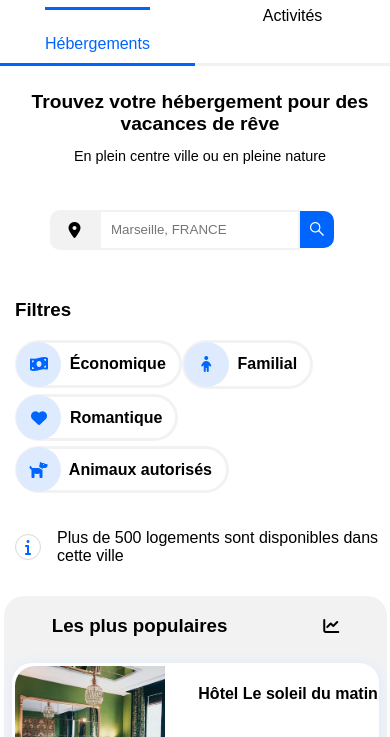
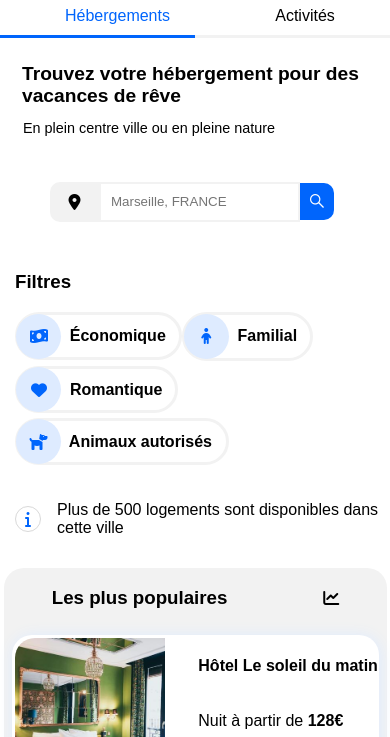
Before and after one commit to ZoeGauthier/GauthierZoe_2_31032021, a plain HTML site: page index.html in a window 390 px wide. In both pictures the pointer is over the link "Hébergements". Shown: the part 84-821 px from the top of the page. Drawn offline with Linux system fonts and the light colour scheme; a web font is replaced by a local one.

Commit message:
Optimisation versions mobile et tablette

```diff
--- a/Style.css
+++ b/Style.css
@@ -180,7 +180,7 @@ body
     color:#0065FC;
     text-decoration: none;
     border-top: solid 3px #0065FC;
-    padding-top: 25px;
+    padding-top: none;
 }
 .nav3
 {
@@ -621,33 +621,55 @@ body
     }
     .nav1
     {
-        border-top: none;
         padding-top: 0em;
         margin-bottom: 10px;
-        color: #0065FC;
+        margin-left: 40px;
+        border-top: none;
     }
     .nav2
     {
         padding-top: 0em;
+        margin-left: 25px;
     }
     .nav3
     {
         margin-right: 20px;
         padding-top: 35px;
     }
+    .nav1:hover, .nav2:hover
+    {
+        display: flex;
+        color:#0065FC;
+        text-decoration: none;
+        border-top: none;
+    }
     .navHebergements
     {
         order: 2;
         border-bottom: solid 3px #F2F2F2;
+        width: 50%;
+    }
+    .navHebergements:hover
+    {
+        display: flex;
+        color:#0065FC;
+        text-decoration: none;
         border-bottom: solid 3px #0065FC;
-        width: 50%;
+    }
 
-    }
     .navActivites
     {
       order: 3;
       border-bottom: solid 3px #F2F2F2;
       width: 50%;
+
+    }
+    .navActivites:hover
+    {
+        display: flex;
+        color:#0065FC;
+        text-decoration: none;
+        border-bottom: solid 3px #0065FC;
     }
     .navInscription
     {
@@ -658,16 +680,16 @@ body
       font-weight: 800;
       font-size: 1.2em;
       margin-top: 25px;
-      margin-left: 10px;
-      text-align: center;
+      margin-left: 22px;
+      text-align: left;
     }
     .choix
     {
         font-weight: 100;
         font-size: 0.9em;
         margin-top: 10px;
-        margin-left: 10px;
-        text-align: center;
+        margin-left: 23px;
+        text-align: left;
       }
 
     /*recherche*/
@@ -870,6 +892,13 @@ body
     {
         max-width: 1024px;
     }
+    .nav1:hover, .nav2:hover
+    {
+    display: flex;
+    color:#0065FC;
+    text-decoration: none;
+    border-top: solid 3px #0065FC;
+    }
 
     #principale {
         display: flex;
```
